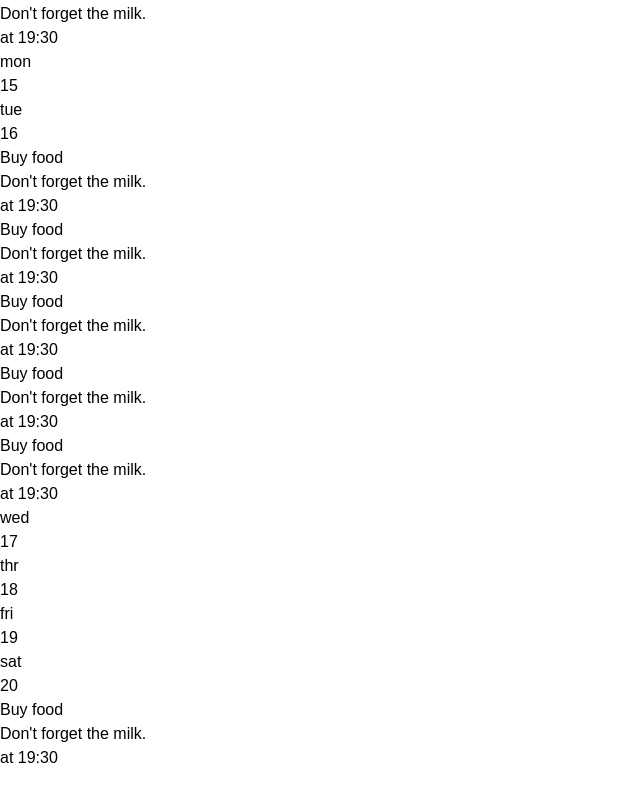
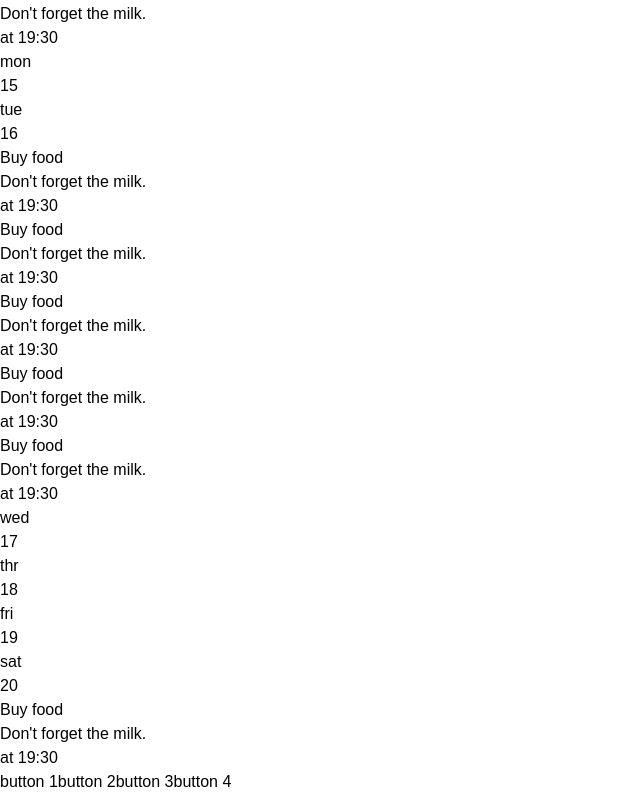
Before and after one commit to LouisLuBrain/LouisLuBrain.github.io, a React (Vite) app: page / in a window 1280 px wide. Shown: the part 1103-1897 px from the top of the page, without its empty margins (0-640 px from the left). Before the commit the page ends 1873 px from the top, so only its background shows below. Built offline with nearby package versions, Linux system fonts and the light colour scheme; a web font is replaced by a local one.

Commit message:
feat: init dnd

```diff
--- a/src/App.tsx
+++ b/src/App.tsx
@@ -1,4 +1,5 @@
 import { Calendar, Weekly } from "./components";
+import { Playground } from "./pages/Playground";
 
 function App() {
   return (
@@ -10,7 +11,9 @@ function App() {
         <div className="flex col-span-3 row-span-2">
           <Weekly />
         </div>
-        <div className="flex"></div>
+        <div className="flex">
+          <Playground />
+        </div>
         <div className="flex"></div>
         <div className="flex"></div>
         <div className="flex"></div>
--- /dev/null
+++ b/src/pages/Playground.tsx
@@ -0,0 +1,113 @@
+import {
+  DndContext,
+  DragEndEvent,
+  useDraggable,
+  useDroppable,
+} from "@dnd-kit/core";
+import { CSS } from "@dnd-kit/utilities";
+import classNames from "classnames";
+
+import { ReactNode, useState } from "react";
+
+export type DragItem = {
+  id: string;
+  label?: string;
+  classname?: string;
+};
+
+export function Playground() {
+  const [droplist1, setDroplist1] = useState<DragItem[]>([
+    { id: "1", label: "button 1" },
+    { id: "2", label: "button 2" },
+    { id: "3", label: "button 3" },
+    { id: "4", label: "button 4" },
+  ]);
+  const [droplist2, setDroplist2] = useState<DragItem[]>([]);
+
+  const onDragStart = (e) => {
+    console.log("onDragStart: ", e);
+  };
+  const onDragOver = (e) => {
+    console.log("onDragOver: ", e);
+  };
+  const onDragEnd = (e: DragEndEvent) => {
+    console.log("onDragEnd: ", e);
+    const currentItem = e.active.data.current as DragItem;
+    if (e.over?.id === "a") {
+      setDroplist2((prev) => prev.filter((item) => item.id !== currentItem.id));
+      setDroplist1((prev) => [...prev, currentItem]);
+    }
+    if (e.over?.id === "b") {
+      setDroplist1((prev) => prev.filter((item) => item.id !== currentItem.id));
+      setDroplist2((prev) => [...prev, currentItem]);
+    }
+  };
+  return (
+    <div>
+      <DndContext
+        onDragStart={onDragStart}
+        // onDragMove={onDragMove}
+        onDragOver={onDragOver}
+        onDragEnd={onDragEnd}
+      >
+        <Droppable id="a" classname="bg-red-600">
+          {droplist1.map((item) => (
+            <Draggable data={item} id={item.id} key={item.id}>
+              {item.label}
+            </Draggable>
+          ))}
+        </Droppable>
+        <Droppable id="b" classname="bg-green-600">
+          {droplist2.map((item) => (
+            <Draggable data={item} id={item.id} key={item.id}>
+              {item.label}
+            </Draggable>
+          ))}
+        </Droppable>
+      </DndContext>
+    </div>
+  );
+}
+
+function Droppable(props: {
+  children?: ReactNode;
+  classname?: string;
+  id: string;
+}) {
+  const { isOver, setNodeRef } = useDroppable({
+    id: props.id,
+  });
+
+  return (
+    <div
+      ref={setNodeRef}
+      className={classNames(props.classname, isOver && "bg-gray-500")}
+    >
+      <div className="h-72 w-full">{props.children}</div>
+    </div>
+  );
+}
+
+function Draggable(props: {
+  children?: ReactNode;
+  id: string;
+  data: DragItem;
+}) {
+  const { attributes, listeners, setNodeRef, transform } = useDraggable({
+    id: "draggable-" + props.id,
+    data: props.data,
+  });
+
+  return (
+    <button
+      ref={setNodeRef}
+      style={{
+        transform: CSS.Translate.toString(transform),
+      }}
+      {...listeners}
+      {...attributes}
+    >
+      {props.children || "drag me"}
+    </button>
+  );
+}
```
